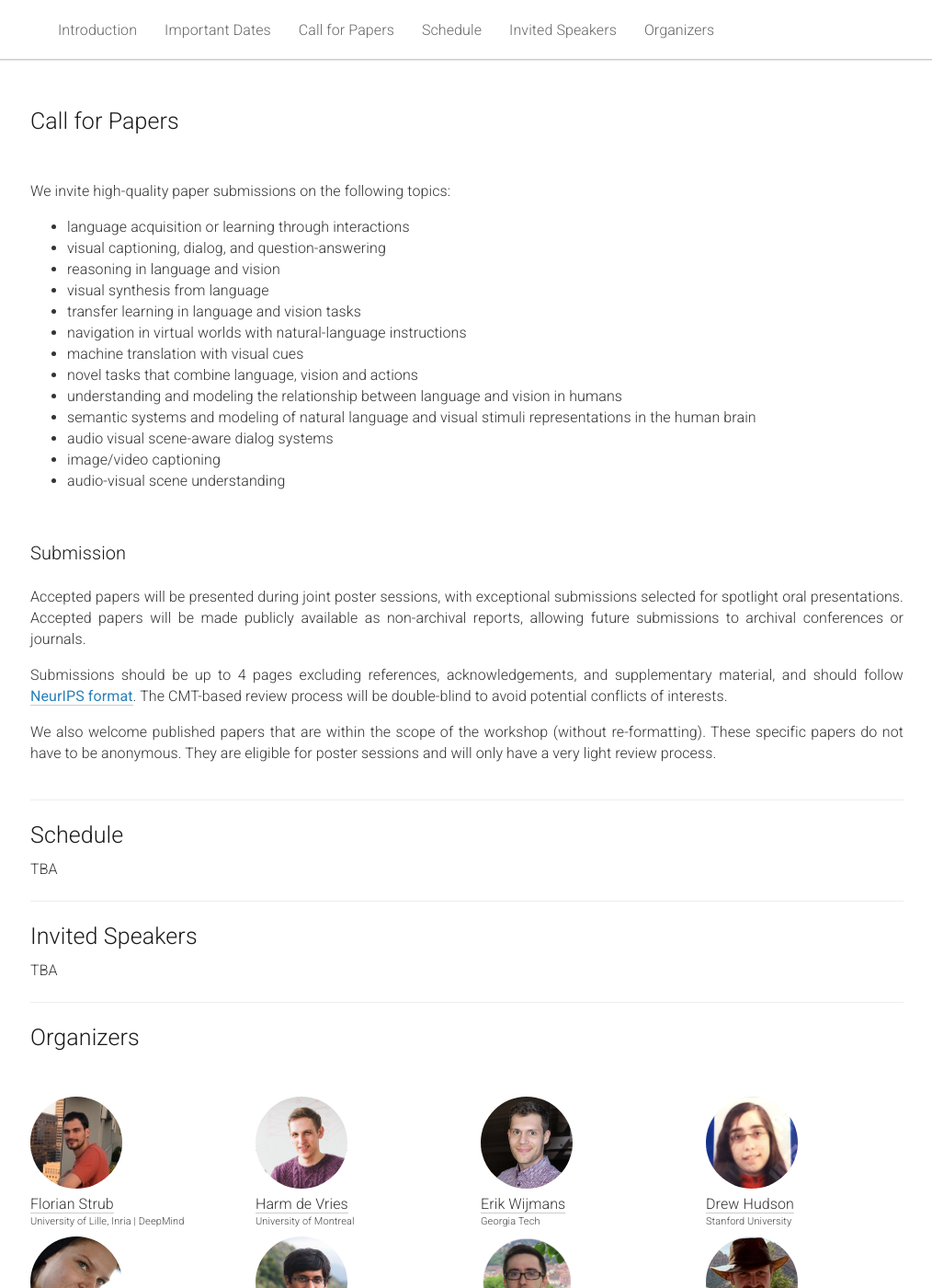
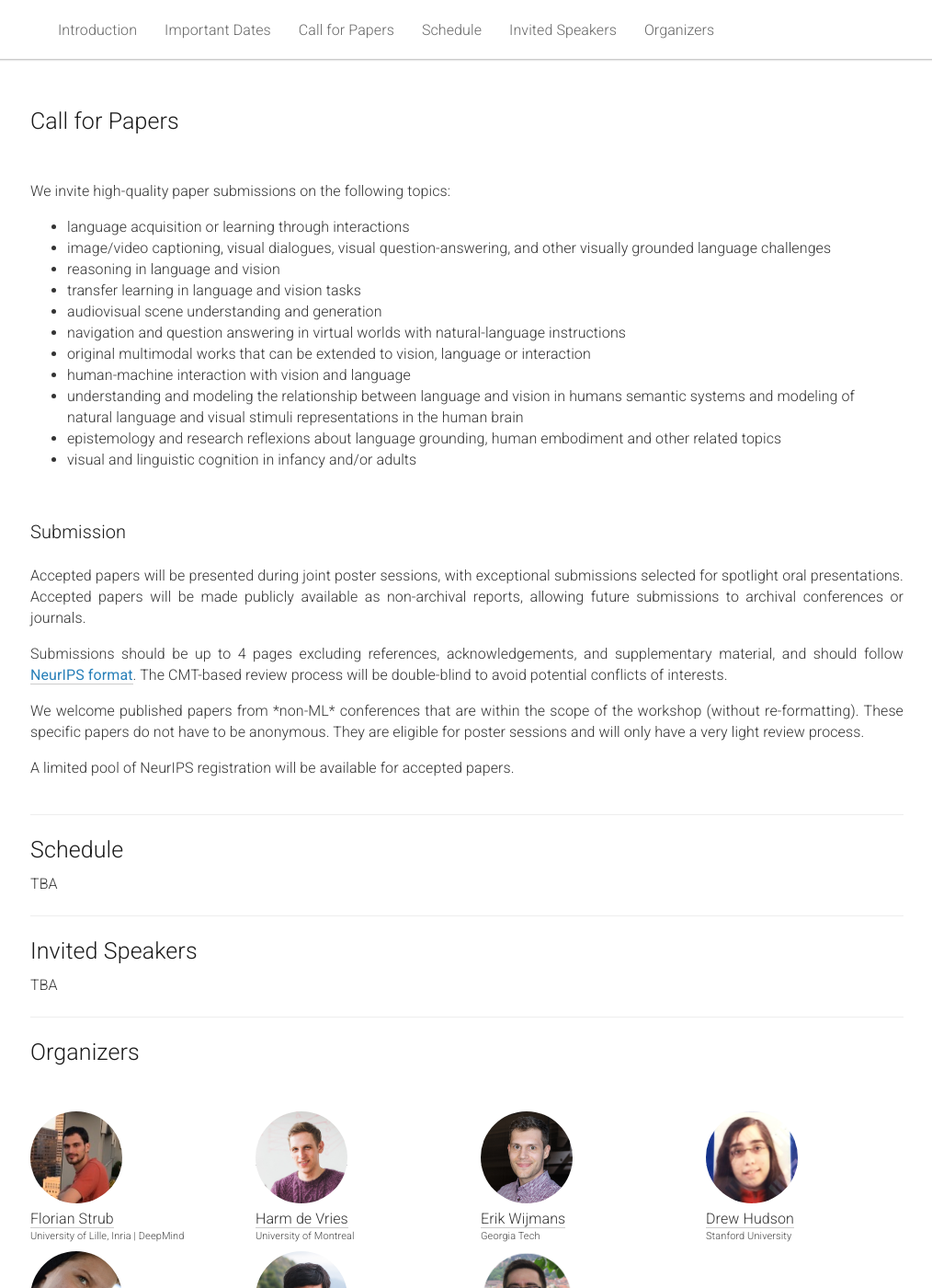
Before and after one commit to vigilworkshop/vigilworkshop.github.io, a Jekyll site: the page built from _pages/home.md, in a window 1280 px wide and 1400 px high, scrolled down 1046 px. Shown: the whole window at 92% size, without its empty margins (132-1146 px from the left). Built offline with Jekyll 4.4.1, drawn with Linux system fonts in a browser that asks for light colours; some of the changed text lies outside the part shown.

Commit message:
Update home.md
 - remove acknowledgement
 - update CfP
 - split organizer / scientific committee
 - update submission conditions for published paper (required by NIPS guidelines)

```diff
--- a/_pages/home.md
+++ b/_pages/home.md
@@ -93,19 +93,17 @@ acknowledgements: ""
         </p>
         <p>
             <ul>
-                <li>language acquisition or learning through interactions</li>
-                <li>visual captioning, dialog, and question-answering</li>
-                <li>reasoning in language and vision</li>
-                <li>visual synthesis from language</li>
-                <li>transfer learning in language and vision tasks</li>
-                <li>navigation in virtual worlds with natural-language instructions</li>
-                <li>machine translation with visual cues</li>
-                <li>novel tasks that combine language, vision and actions</li>
-                <li>understanding and modeling the relationship between language and vision in humans</li>
-                <li>semantic systems and modeling of natural language and visual stimuli representations in the human brain</li>
-                <li>audio visual scene-aware dialog systems</li>
-                <li>image/video captioning</li>
-                <li>audio-visual scene understanding</li>
+              <li>language acquisition or learning through interactions</li>
+              <li>image/video captioning, visual dialogues, visual question-answering, and other visually grounded language challenges</li>
+              <li>reasoning in language and vision</li>
+              <li>transfer learning in language and vision tasks</li>
+              <li>audiovisual scene understanding and generation </li>
+              <li>navigation and question answering in virtual worlds with natural-language instructions</li>
+              <li>original multimodal works that can be extended to vision, language or interaction</li>
+              <li>human-machine interaction with vision and language</li>
+              <li>understanding and modeling the relationship between language and vision in humans semantic systems and modeling of natural language and visual stimuli representations in the human brain</li>
+              <li>epistemology and research reflexions about language grounding, human embodiment and other related topics</li>
+              <li>visual and linguistic cognition in infancy and/or adults</li>
             </ul>
         </p>
     </div>
@@ -122,9 +120,12 @@ acknowledgements: ""
         <p>
             Submissions should be up to 4 pages excluding references, acknowledgements, and supplementary material, and should follow <a href="https://neurips.cc/Conferences/2019/PaperInformation/StyleFiles" style="color:#2980b9;font-weight:400;">NeurIPS format</a>. The CMT-based review process will be double-blind to avoid potential conflicts of interests.
         </p>
-        <p>
-            We also welcome published papers that are within the scope of the workshop (without re-formatting). These specific papers do not have to be anonymous. They are eligible for poster sessions and will only have a very light review process.
-        </p>
+  <p>
+  We welcome published papers from *non-ML* conferences that are within the scope of the workshop (without re-formatting). These specific papers do not have to be anonymous. They are eligible for poster sessions and will only have a very light review process.
+  </p>
+   <p>
+  A limited pool of NeurIPS registration will be available for accepted papers.
+  </p>
     </div>
 </div>
 
@@ -225,6 +226,13 @@ TBA
     </div>
   </div>
 
+<hr>
+<div class="row" id="scientific_committee">
+  <div class="col-xs-12">
+    <h2>Scientic Committee</h2>
+  </div>
+</div>
+
   <div class="col-xs-3">
     <a href="http://www.mateuszmalinowski.com/">
       <img class="people-pic" src="{{ "/static/img/people/mateusz-malinowski-dp.jpeg" | prepend:site.baseurl }}">
@@ -257,22 +265,6 @@ TBA
 
 </div>
 <hr>
-
-{% if page.acknowledgements %}
-<div class="row">
-  <div class="col-xs-12">
-    <h2>Acknowledgments</h2>
-  </div>
-</div>
-<a name="/acknowledgements"></a>
-<div class="row">
-  <div class="col-xs-12">
-    <p>
-      Thanks to <span> <a href="https://visualdialog.org/">visualdialog.org</a></span> for the webpage format.
-    </p>
-  </div>
-</div>
-{% endif %}
 
 <hr>
 <div class="row">
```
